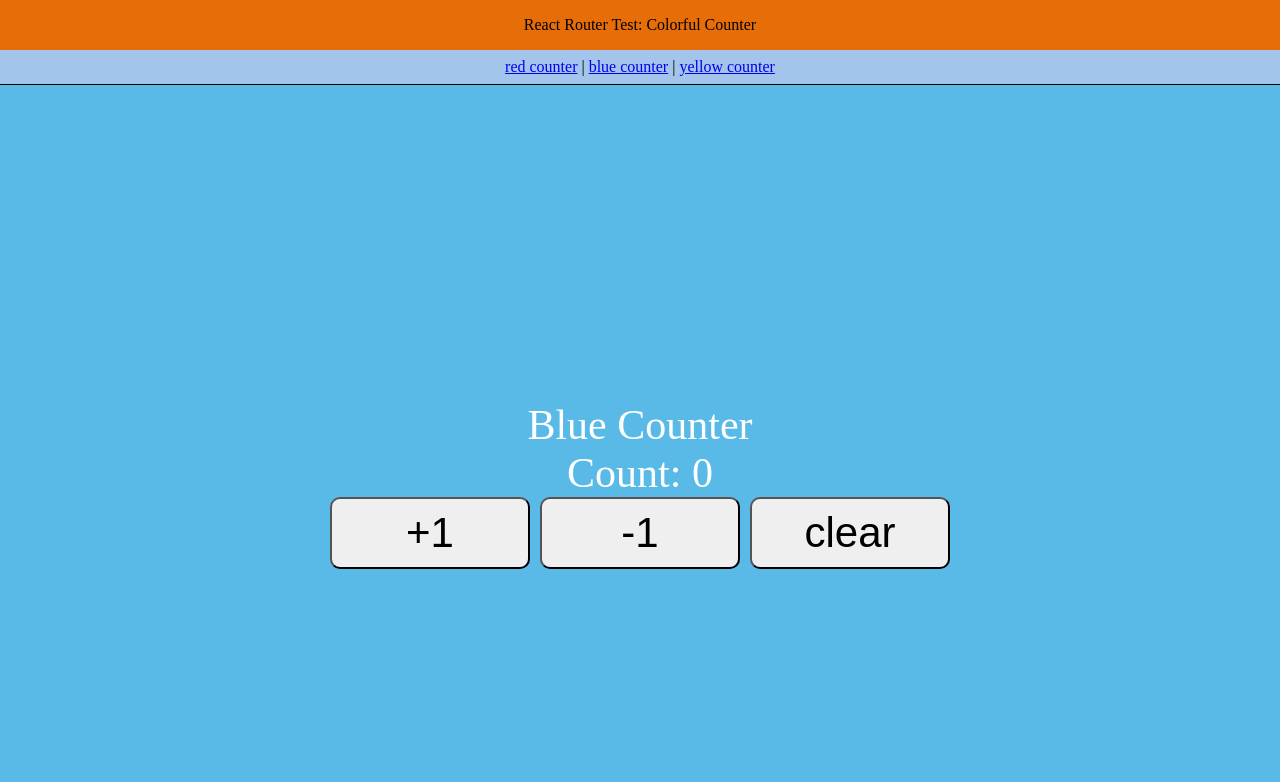
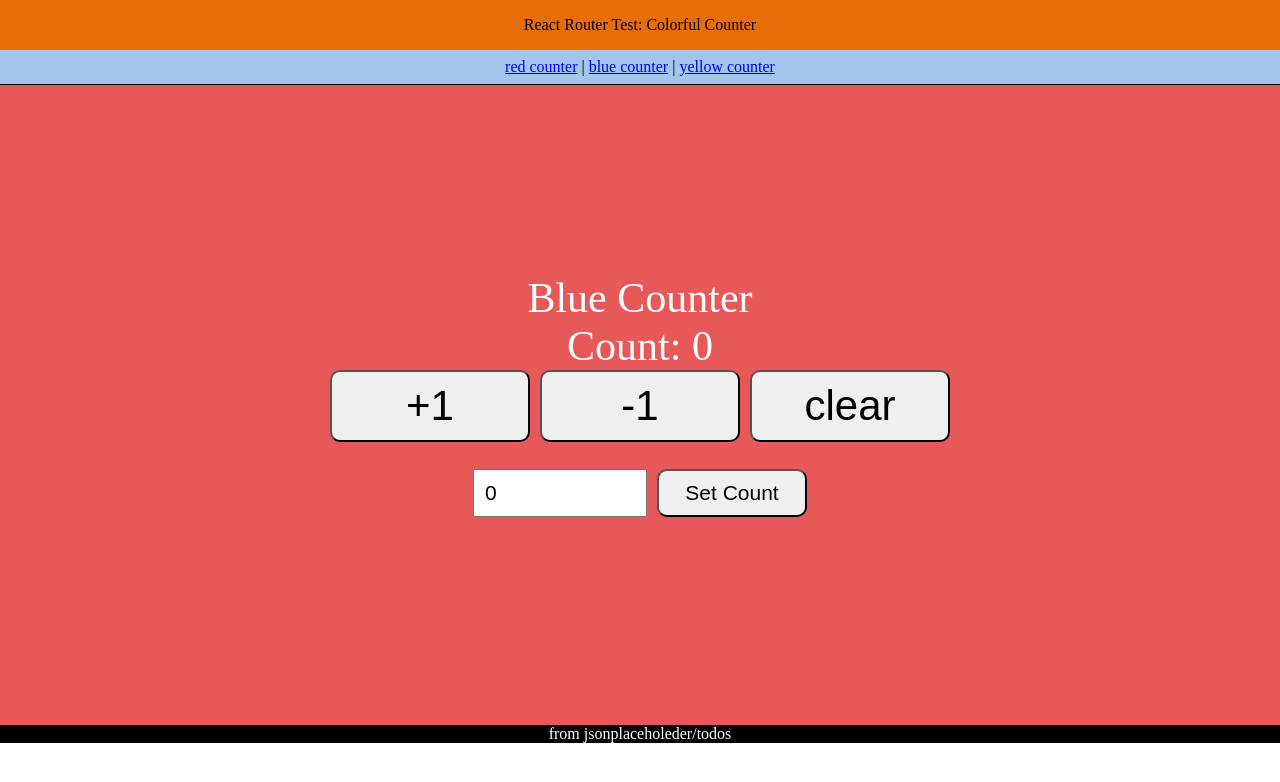
Before and after one commit to kugi-suke/colorfulCounter-wRRv6, a React app: page /blue in a window 1280 px wide. Shown: the top 782 px of the page. Built offline with nearby package versions, Linux system fonts and the light colour scheme; no server answers.

Commit message:
introduce axios

```diff
--- a/package.json
+++ b/package.json
@@ -1,7 +1,7 @@
 {
   "name": "testenv",
   "version": "1.0.0",
-  "main": "client.js",
+  "main": "index.js",
   "license": "MIT",
   "devDependencies": {
     "@babel/core": "^7.16.0",
@@ -29,6 +29,7 @@
     "webpack-dev-server": "^4.6.0"
   },
   "dependencies": {
+    "axios": "^0.24.0",
     "react": "^17.0.2",
     "react-dom": "^17.0.2",
     "react-router": "^6.2.1",
--- a/src/App.css
+++ b/src/App.css
@@ -12,7 +12,7 @@
 
   .App-counter {
     background-color: #e75959;
-    min-height: 100vh;
+    min-height: 80vh;
     display: flex;
     flex-direction: column;
     align-items: center;
@@ -23,7 +23,7 @@
 
   .App2-counter {
     background-color: #59bae7;
-    min-height: 100vh;
+    min-height: 80vh;
     display: flex;
     flex-direction: column;
     align-items: center;
@@ -34,7 +34,7 @@
 
   .App3-counter {
     background-color: #b5e759;
-    min-height: 100vh;
+    min-height: 80vh;
     display: flex;
     flex-direction: column;
     align-items: center;
@@ -50,3 +50,27 @@
     font-size: calc(10px + 4vmin);
     border-radius: 10px;
   }
+
+  button.submitButton {
+    margin: 0 5px;
+    padding: 10px;
+    width: 150px;
+    font-size: calc(5px + 2vmin);
+    border-radius: 10px;
+  }
+
+  input {
+    margin: 0 5px;
+    padding: 10px;
+    width: 150px;
+    font-size: calc(5px + 2vmin);
+  }
+
+  .Submit-form {
+    padding: 20px;
+  }
+
+  .Todos {
+    background-color: black;
+    color: white;
+  }
--- a/src/App.js
+++ b/src/App.js
@@ -1,12 +1,27 @@
-import React, { useState } from 'react';
+import React, { useState, useEffect } from 'react';
+import axios from 'axios';
 import './App.css';
 
 type Props = {
   initialCount: number,
+  initialText: string,
 };
 
-function App({ initialCount }: Props) {
+function App({ initialCount, initialText }: Props) {
   const [count, setCount] = useState(initialCount);
+  const [definedCount, setDefCount] = useState(initialCount);
+  const [text, setText] = useState(initialText);
+
+  useEffect(() => {
+        axios.get('https://jsonplaceholder.typicode.com/todos/' + count)
+        .then(res => {
+            setText(res.data.title)
+        })
+        .catch(() => {
+            setText(initialText)
+            console.log('ERROR! jsonplaceholder has 1~200 data...')
+        })
+    });
 
   return (
     <div className="App" data-test="component-app">
@@ -18,6 +33,14 @@ function App({ initialCount }: Props) {
           <button onClick={() => setCount(count - 1)}>-1</button>
           <button onClick={() => setCount(initialCount)}>clear</button>
         </div>
+        <div className="Submit-form">
+          <input type="text" value={definedCount} onChange={d => setDefCount(d.target.value)}></input>
+          <button className="submitButton" type="submit" onClick={() => setCount(+definedCount)}>Set Count</button>
+        </div>
+      </div>
+      <div className="Todos">
+          <p>from jsonplaceholeder/todos</p>
+          <p>{text}</p>
       </div>
     </div>
   );
@@ -26,6 +49,7 @@ function App({ initialCount }: Props) {
 
 App.defaultProps = {
   initialCount: 0,
+  initialText: "",
 };
 
 export default App;
--- a/src/routes/App2.js
+++ b/src/routes/App2.js
@@ -1,16 +1,31 @@
-import React, { useState } from 'react';
+import React, { useState, useEffect } from 'react';
+import axios from 'axios';
 import '../App.css';
 
 type Props = {
   initialCount: number,
+  initialText: string,
 };
 
-function App2({ initialCount }: Props) {
+function App({ initialCount, initialText }: Props) {
   const [count, setCount] = useState(initialCount);
+  const [definedCount, setDefCount] = useState(initialCount);
+  const [text, setText] = useState(initialText);
+
+  useEffect(() => {
+        axios.get('https://jsonplaceholder.typicode.com/todos/' + count)
+        .then(res => {
+            setText(res.data.title)
+        })
+        .catch(() => {
+            setText(initialText)
+            console.log('ERROR! jsonplaceholder has 1~200 data...')
+        })
+    });
 
   return (
-    <div className="App2" data-test="component-app2">
-      <div className="App2-counter">
+    <div className="App" data-test="component-app">
+      <div className="App-counter">
         <p>Blue Counter</p>
         <p>Count: {count}</p>
         <div>
@@ -18,14 +33,23 @@ function App2({ initialCount }: Props) {
           <button onClick={() => setCount(count - 1)}>-1</button>
           <button onClick={() => setCount(initialCount)}>clear</button>
         </div>
+        <div className="Submit-form">
+          <input type="text" value={definedCount} onChange={d => setDefCount(d.target.value)}></input>
+          <button className="submitButton" type="submit" onClick={() => setCount(+definedCount)}>Set Count</button>
+        </div>
+      </div>
+      <div className="Todos">
+          <p>from jsonplaceholeder/todos</p>
+          <p>{text}</p>
       </div>
     </div>
   );
 };
 // https://stackoverflow.com/questions/37902849/import-and-export-may-only-appear-at-the-top-level
 
-App2.defaultProps = {
+App.defaultProps = {
   initialCount: 0,
+  initialText: "",
 };
 
-export default App2;
+export default App;
--- a/src/routes/App3.js
+++ b/src/routes/App3.js
@@ -1,16 +1,31 @@
-import React, { useState } from 'react';
+import React, { useState, useEffect } from 'react';
+import axios from 'axios';
 import '../App.css';
 
 type Props = {
   initialCount: number,
+  initialText: string,
 };
 
-function App3({ initialCount }: Props) {
+function App({ initialCount, initialText }: Props) {
   const [count, setCount] = useState(initialCount);
+  const [definedCount, setDefCount] = useState(initialCount);
+  const [text, setText] = useState(initialText);
+
+  useEffect(() => {
+        axios.get('https://jsonplaceholder.typicode.com/todos/' + count)
+        .then(res => {
+            setText(res.data.title)
+        })
+        .catch(() => {
+            setText(initialText)
+            console.log('ERROR! jsonplaceholder has 1~200 data...')
+        })
+    });
 
   return (
-    <div className="App3" data-test="component-app3">
-      <div className="App3-counter">
+    <div className="App" data-test="component-app">
+      <div className="App-counter">
         <p>Yellow Counter</p>
         <p>Count: {count}</p>
         <div>
@@ -18,14 +33,23 @@ function App3({ initialCount }: Props) {
           <button onClick={() => setCount(count - 1)}>-1</button>
           <button onClick={() => setCount(initialCount)}>clear</button>
         </div>
+        <div className="Submit-form">
+          <input type="text" value={definedCount} onChange={d => setDefCount(d.target.value)}></input>
+          <button className="submitButton" type="submit" onClick={() => setCount(+definedCount)}>Set Count</button>
+        </div>
+      </div>
+      <div className="Todos">
+          <p>from jsonplaceholeder/todos</p>
+          <p>{text}</p>
       </div>
     </div>
   );
 };
 // https://stackoverflow.com/questions/37902849/import-and-export-may-only-appear-at-the-top-level
 
-App3.defaultProps = {
+App.defaultProps = {
   initialCount: 0,
+  initialText: "",
 };
 
-export default App3;
+export default App;
```
